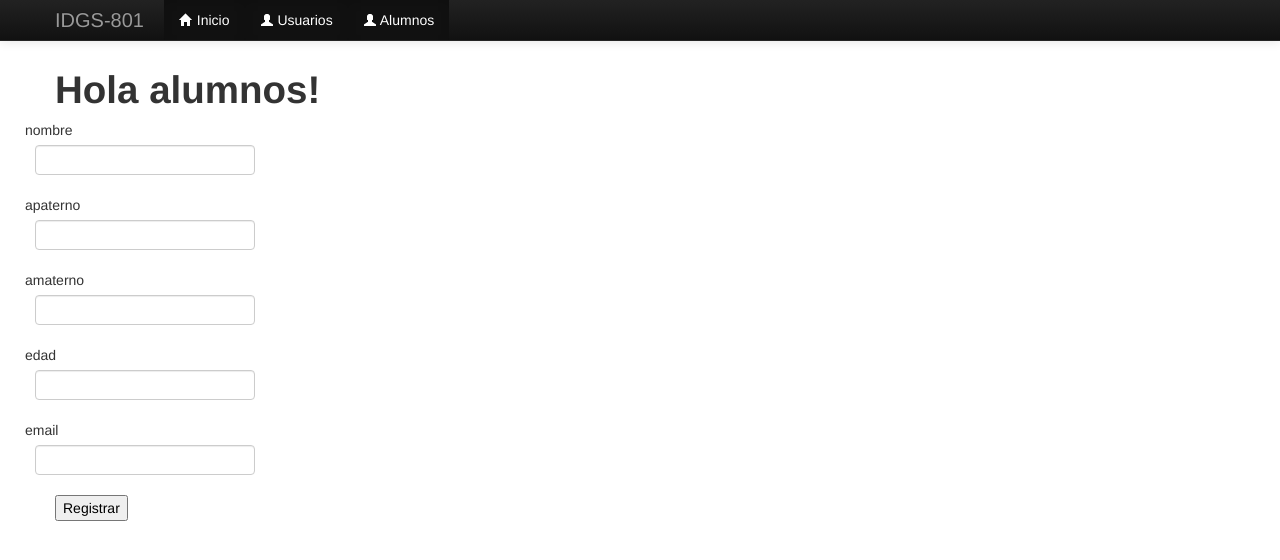
After one commit to IDGS801-21000381/introFlaskIDGS801, a Flask app: page /alumnos2 in a window 1280 px wide. The commit adds this page. Shown: the top 560 px of the page. Run offline with Flask 3, Linux system fonts and the light colour scheme; some libraries are stand-ins or nearby versions.

Commit message:
"AEJA 29/01/2024 FORMULARIO "

```diff
--- a/forms.py
+++ b/forms.py
@@ -1,8 +1,13 @@
 from wtforms import  Form
-from wtforms import StringField,TelField
+from wtforms import StringField,IntegerField
+
+from wtforms.validators import DataRequired, Email
+
 
 
 class UserForm(Form):
     nombre=StringField('nombre')
     email=StringField('email')
-    apaterno=TelField('apaterno')
+    apaterno=StringField('apaterno')
+    amaterno=StringField('amaterno')
+    edad=IntegerField('edad')
--- a/main.py
+++ b/main.py
@@ -1,5 +1,5 @@
 from flask import Flask,render_template,request
-
+import forms
 app=Flask(__name__)
 
 @app.route("/")
@@ -11,6 +11,17 @@ def alumnos():
     titulo="UTL !!!"
     nombres=["mario", "juan", "Angel", "saul"]
     return render_template("alumnos.html",titulo=titulo, nombres=nombres)
+
+#nueva
+@app.route("/alumnos2",methods=["GET", "POST"])
+def alumnos2():
+    alumno_clase =forms.UserForm(request.form)
+    if request.form=='POST':
+        pass
+
+    return render_template("alumnos2.html",form=alumno_clase)
+
+
 
 @app.route("/maestros")
 def maestros():
--- /dev/null
+++ b/templates/_macros.html
@@ -0,0 +1,14 @@
+
+{%macro datos(name,placeholder,type='text')%}
+
+<p><input name="{{name}}" type="{{type}}" placeholder="{{placeholder}}"></p>
+
+{%endmacro%}
+
+
+{%macro camposNuevos(field) %}
+
+<td> {{field.label}}</td>
+<dd>{{field(**kwargs)| safe}}</dd>
+
+{%endmacro%}
--- a/templates/alumnos.html
+++ b/templates/alumnos.html
@@ -1,3 +1,4 @@
+
 {% extends "layout2.html" %}
 
 {% block container %}
--- /dev/null
+++ b/templates/alumnos2.html
@@ -0,0 +1,34 @@
+{% extends "layout2.html" %}
+
+{% block container %}
+    {% import "_macros.html" as macros %}
+    <h1>Hola alumnos!</h1>
+    <form action="" method="POST" novalidate>
+        <div class="row control-group">
+            <div class="form-group from-grupo col-xs-12 floating-label-form-group controls">
+                {{macros.camposNuevos(form.nombre, class='form-control')}}
+            </div>
+        </div>
+        <div class="row control-group">
+            <div class="form-group from-grupo col-xs-12 floating-label-form-group controls">
+                {{macros.camposNuevos(form.apaterno, class='form-control')}}
+            </div>
+        </div>
+        <div class="row control-group">
+            <div class="form-group from-grupo col-xs-12 floating-label-form-group controls">
+                {{macros.camposNuevos(form.amaterno, class='form-control')}}
+            </div>
+        </div>
+        <div class="row control-group">
+            <div class="form-group from-grupo col-xs-12 floating-label-form-group controls">
+                {{macros.camposNuevos(form.edad, class='form-control')}}
+            </div>
+        </div>
+        <div class="row control-group">
+            <div class="form-group from-grupo col-xs-12 floating-label-form-group controls">
+                {{macros.camposNuevos(form.email, class='form-control')}}
+            </div>
+        </div>
+        <input type="submit" id="btn1" name="btn1" value="Registrar">
+    </form>
+{% endblock %}
--- a/templates/layout2.html
+++ b/templates/layout2.html
@@ -48,7 +48,7 @@
     </div>
 
     <div class="container">
-        {%block content%}
+        {%block container%}
 
         {%endblock%}
     </div>
```
